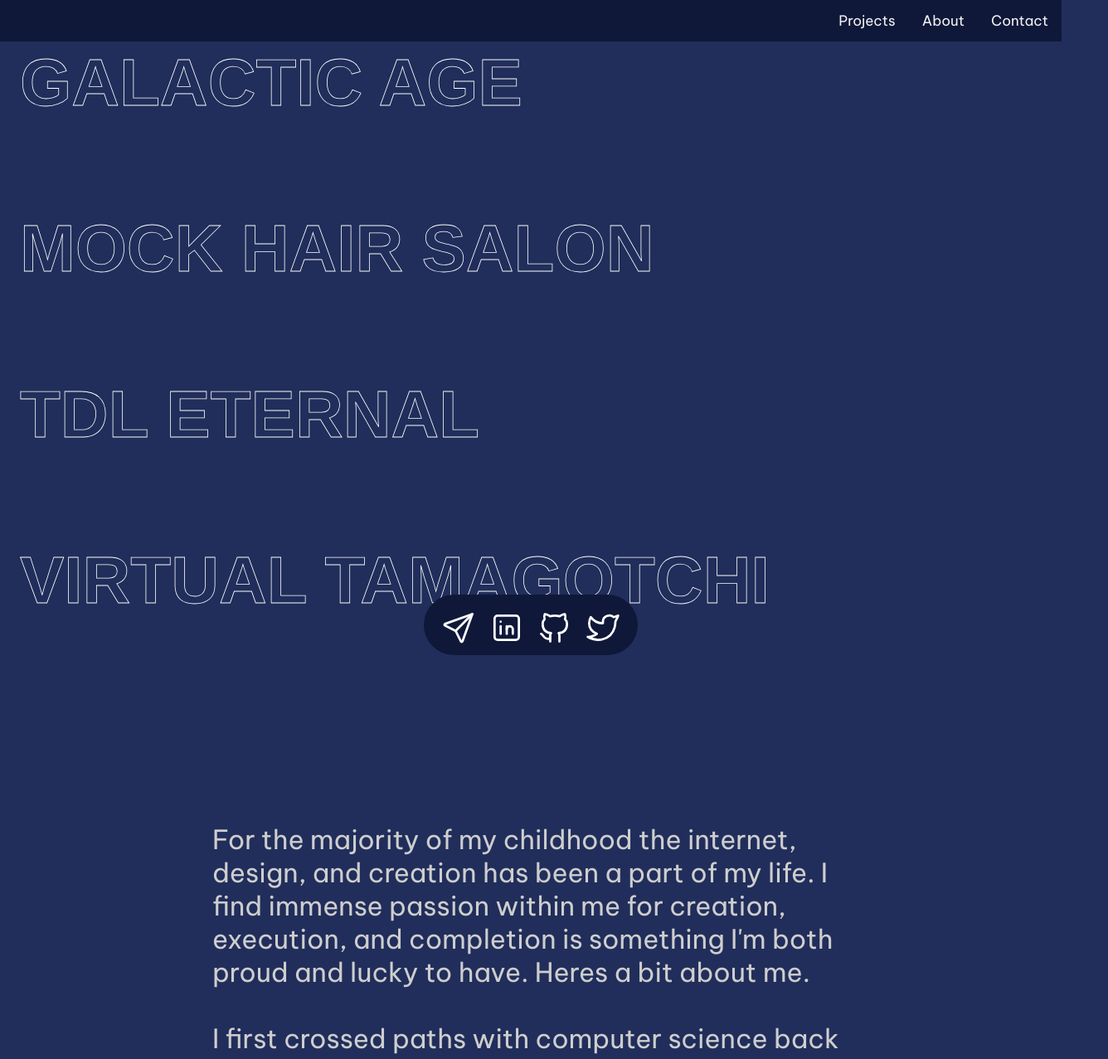
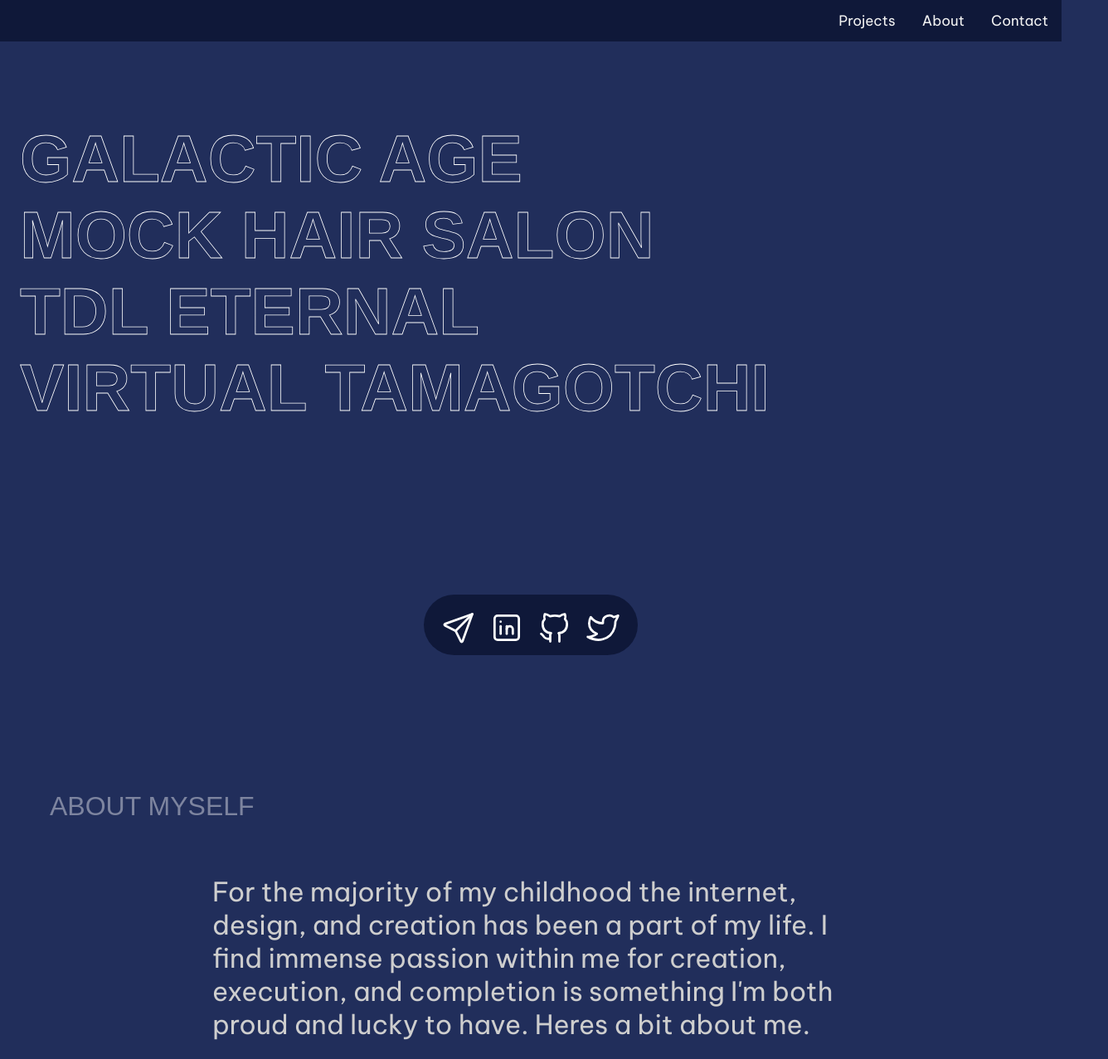
Before and after one commit to TimEmpey/Portfolio, a website built with webpack: page src/html/portfolio.html in a window 1280 px wide. Shown: the top 1277 px of the page at 83% size, 1336 px wide, since content can reach past the window. Built offline with nearby package versions, Linux system fonts and the light colour scheme.

Commit message:
adjust styling

```diff
--- a/src/css/portfolio.css
+++ b/src/css/portfolio.css
@@ -6,8 +6,7 @@
     background-color: #212E5B;
     min-height: 100vh;
     display: flex;
-    flex-direction: column;
-    padding-bottom: 10%;
+
 }
 /*
 .guts {
@@ -98,11 +97,12 @@
 @import url("https://fonts.googleapis.com/css2?family=Oswald:wght@200;300;400;500;600;700&display=swap");
 
 .projects{
-    height: 100vh;
+    height: 108vh;
     width: 100vw;
     display: flex;
     flex-direction: column;
-    justify-content: space-around;
+    justify-content: center;
+    margin-top: -8%;
 }
 
 .project-item {
@@ -143,7 +143,7 @@
 .project-item-hover-image {
     width: auto;
     height: auto;
-    max-width: 40rem;
+    max-width: 50rem;
     /* max-width: 600px; */
     position: absolute;
     top: 0;
@@ -154,7 +154,7 @@
     opacity: 0;
     transition: opacity 0.3s, transform 0.7s cubic-bezier(0.23, 1, 0.32, 1);
     /* This places the cursor in the center of the image. Divide the width and height by 2 to get the top and left offsets :) */
-    margin-left: 17%;
+    margin-left: 40%;
     overflow: hidden;
     pointer-events: none;
     z-index: 2;
@@ -169,17 +169,28 @@
 }
 
 .buffer{
-    height: 20vh
+    height: 20vh;
+    width: 100vw;
 }
 
 .about-me{
     position: relative;
     height: 100vh;
+    width: 100vw;
     display: flex;
     align-content: center;
 }
 
-.about-me p{
+#about-title{
+    margin-inline: 0;
+    margin-left: 60px;
+    font-size: 2rem;
+    color: #ffffff6a;
+    font-family: "Oswald", sans-serif;
+    text-transform: uppercase;
+}
+
+#summary{
     font-size: 2rem;
     font-family: 'Be Vietnam Pro', sans-serif;
     color: rgb(206, 206, 206);
--- a/src/html/portfolio.html
+++ b/src/html/portfolio.html
@@ -34,9 +34,10 @@
             <p></p>
         </div>
         <div class="page-content">
+            <p id="about-title">About Myself </p>
                 <div class="about-me">
-                    <p id="about-title"></p>
-                    <p>
+
+                    <p id="summary">
                         For the majority of my childhood the internet, design, and creation has been a part of my life. I find immense passion within me for creation, execution, and completion is something I'm both proud and lucky to have. Heres a bit about me.
                         <br><br>
                         I first crossed paths with computer science back when I was 11 making my first Raspberry Pi with my dad in our garage. The computer consisted of the Pi, a tatered HDMI cord and some dusty monitor, but the rush of accomplishment and pride I got from that building process wasn't something I thought would drive me into a career, yet here I am.
```
